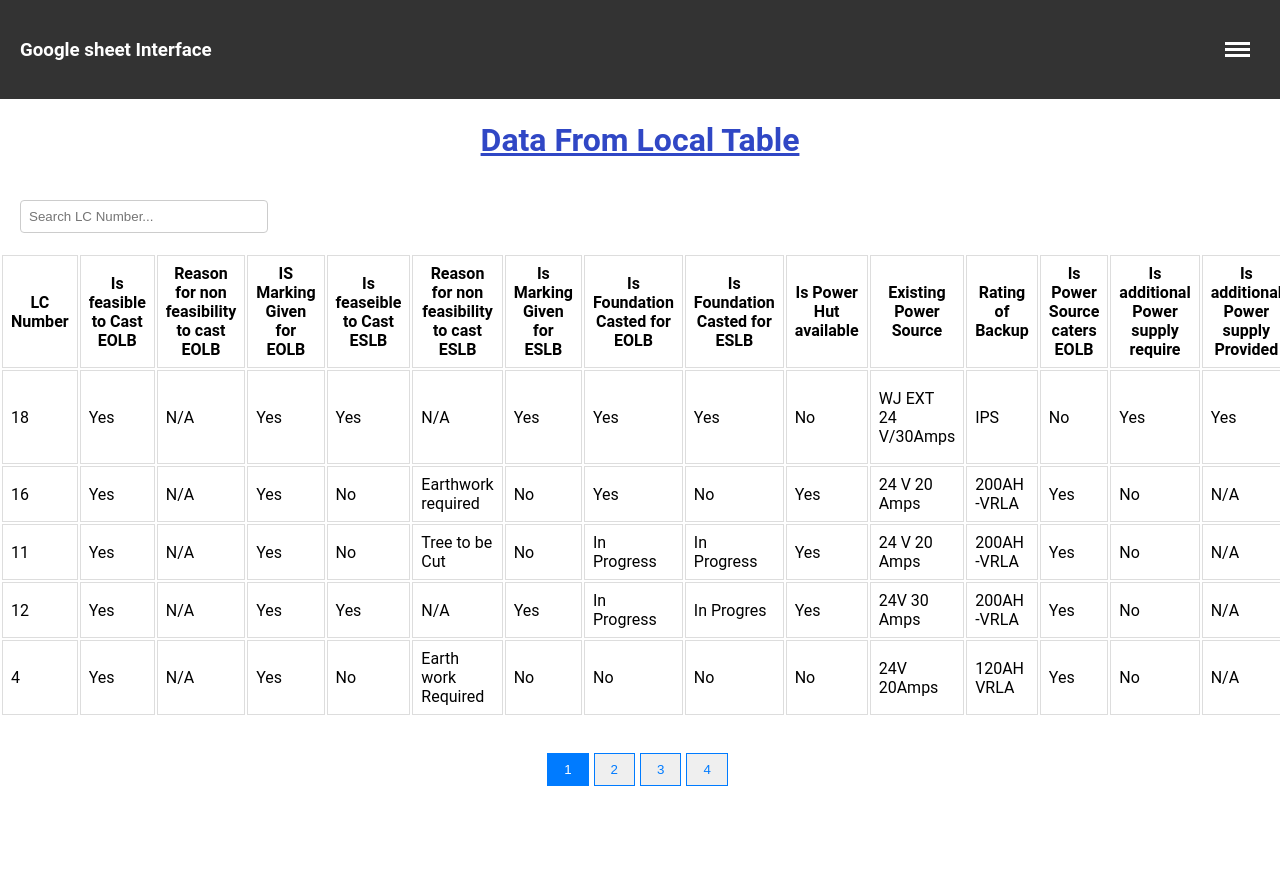
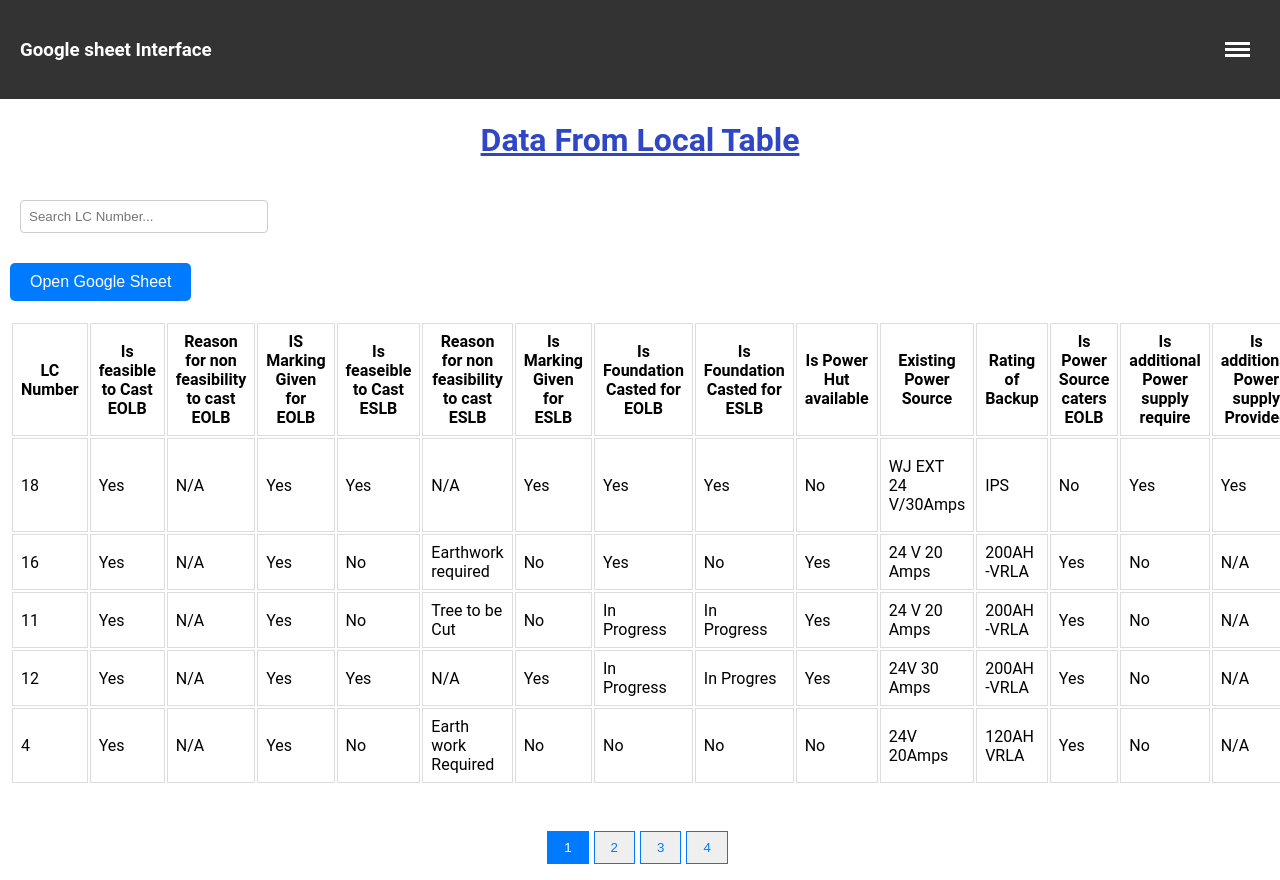
Before and after one commit to jacksevm/eolbfinal, a React (Create React App) app: page /eolb in a window 1280 px wide. Before the commit the page ends 802 px from the top, so only its background shows below. Built offline with nearby package versions, Linux system fonts and the light colour scheme; no server answers.

Commit message:
Final Commit on 17th

```diff
--- a/src/EOLB.js
+++ b/src/EOLB.js
@@ -143,6 +143,11 @@ function EOLB() {
       <h1 className="heading">{tableHeading}</h1>
       <div className="table-container">
         <Search handleSearch={handleSearch} />
+        <div className="button-container">
+          <button className="google-sheets-button" onClick={() => window.open("https://docs.google.com/spreadsheets/d/1M7YeJcjV5tJQxNR2mnsdqblVWThcFQUS9OptnZSIhf0/edit#gid=0", '_blank')}>
+            Open Google Sheet
+          </button>
+        </div>
         <div className="table-wrapper">
           <div className="scrollable-table">
             <table className="data-table">
--- a/src/EolbChecklist.js
+++ b/src/EolbChecklist.js
@@ -141,13 +141,13 @@ function EolbChecklist() {
   return (
     <div className='App'>
       <div className="table-container">
+        <h1 className="heading">{tableHeading}</h1>
+        <Search handleSearch={handleSearch} />
         <div className="button-container">
           <button className="google-sheets-button" onClick={() => window.open("https://docs.google.com/spreadsheets/d/1JsatGGwuro0x8hyPizzxJT-IIFGZz01gVHqaMHDz9LM/edit#gid=0", '_blank')}>
-            Open Google Sheets
+            Open Google Sheet
           </button>
         </div>
-        <h1 className="heading">{tableHeading}</h1>
-        <Search handleSearch={handleSearch} />
         <div className="table-wrapper">
           <div className="scrollable-table">
             <table className="data-table">
--- a/src/Table.css
+++ b/src/Table.css
@@ -3,12 +3,14 @@ User
 .table-container {
   max-height: 600px; /* Adjust the height as needed */
   overflow-x: auto; /* Enable Horizontal scroll */
+
+
 }
 
 .table-wrapper {
   overflow-x: auto; /* Make the table horizontally scrollable */
   max-width: 100%; /* Ensure that the table wrapper does not exceed the viewport width */
-
+  padding: 10px;
 }
 
 .scrollable-table {
@@ -117,12 +119,9 @@ User
 /* Table.css */
 
 /* Other styles... */
-
 .button-container {
-  position:left;
-  top: 30px;
-  right: 10px;
-}
+  padding: 10px; /* Add padding to the search container */
+  }
 
 .google-sheets-button {
   padding: 10px 20px;
```
